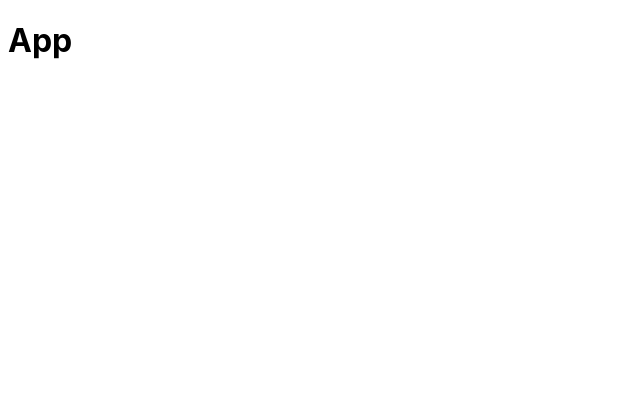
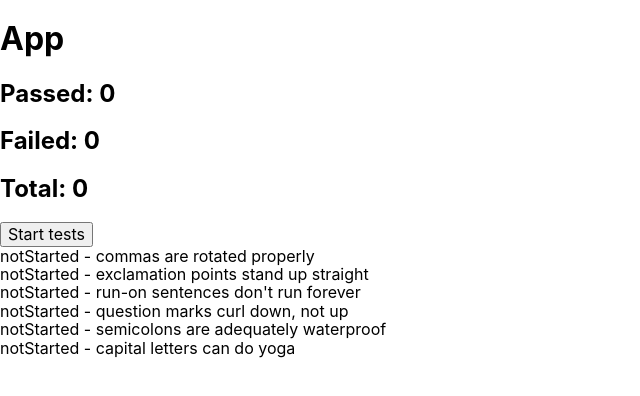
Before and after one commit to alejandronanez/test-dashboard, a React (Create React App) app: page / in a window 1280 px wide. Shown: the top 396 px of the page, without its empty margins (0-640 px from the left). Built offline with nearby package versions, Linux system fonts and the light colour scheme.

Commit message:
running tests

```diff
--- a/public/index.html
+++ b/public/index.html
@@ -1,5 +1,6 @@
 <!DOCTYPE html>
 <html lang="en">
+
 <head>
   <meta charset="utf-8">
   <meta name="viewport" content="width=device-width, initial-scale=1, shrink-to-fit=no">
@@ -10,6 +11,7 @@
     -->
   <link rel="manifest" href="%PUBLIC_URL%/manifest.json">
   <link rel="shortcut icon" href="%PUBLIC_URL%/favicon.ico">
+  <link rel="stylesheet" href="https://cdnjs.cloudflare.com/ajax/libs/normalize/8.0.0/normalize.min.css">
   <!--
       Notice the use of %PUBLIC_URL% in the tags above.
       It will be replaced with the URL of the `public` folder during the build.
@@ -21,6 +23,7 @@
     -->
   <title>React App</title>
 </head>
+
 <body>
   <noscript>
     You need to enable JavaScript to run this app.
@@ -37,4 +40,5 @@
       To create a production bundle, use `npm run build` or `yarn build`.
     -->
 </body>
+
 </html>
--- a/src/App.css
+++ b/src/App.css
@@ -1,3 +1,5 @@
 body {
+  margin: 0;
+  padding: 0;
   font-family: -apple-system, BlinkMacSystemFont, 'Segoe UI', Roboto, Oxygen, Ubuntu, Cantarell, 'Open Sans', 'Helvetica Neue', sans-serif
 }
--- a/src/App.js
+++ b/src/App.js
@@ -1,10 +1,133 @@
 import React, { Component } from 'react';
 import './App.css';
+import { generateDummyTest } from './utils';
 
 class App extends Component {
+  constructor() {
+    super();
+    this.state = {
+      tests: [
+        { description: 'commas are rotated properly' },
+        { description: 'exclamation points stand up straight' },
+        { description: "run-on sentences don't run forever" },
+        { description: 'question marks curl down, not up' },
+        { description: 'semicolons are adequately waterproof' },
+        { description: 'capital letters can do yoga' },
+      ],
+      testSuite: {
+        notStarted: new Map(),
+        running: new Map(),
+        passed: new Map(),
+        failed: new Map(),
+      },
+      finished: false,
+      passed: 0,
+      failed: 0,
+      total: 0,
+    };
+  }
+
+  componentDidMount = () => {
+    this.getNotStartedTests();
+  };
+
+  getNotStartedTests = () => {
+    const { tests, testSuite } = this.state;
+
+    const updatedTestSuite = tests.reduce(
+      (testMap, test, i) => ({
+        ...testMap,
+        notStarted: testMap.notStarted.set(`${i}`, test),
+      }),
+      testSuite
+    );
+
+    this.setState(() => ({ testSuite: updatedTestSuite }));
+  };
+
+  updateTotals = () => {
+    this.setState(prevState => ({
+      failed: this.state.testSuite.failed.size,
+      passed: this.state.testSuite.passed.size,
+      total:
+        this.state.testSuite.failed.size + this.state.testSuite.passed.size,
+    }));
+  };
+
+  individualUnitTest = (test, index) => {
+    generateDummyTest()(testResult => {
+      const { testSuite } = this.state;
+      const clonedPassedTest = new Map(testSuite.passed);
+      const clonedFailedTest = new Map(testSuite.failed);
+      const clonedRunningTest = new Map(testSuite.running);
+
+      const passedTest = testResult
+        ? clonedPassedTest.set(index, test)
+        : clonedPassedTest;
+      const failedTest = !testResult
+        ? clonedFailedTest.set(index, test)
+        : clonedFailedTest;
+      clonedRunningTest.delete(index);
+
+      this.setState(
+        prevState => ({
+          testSuite: {
+            ...prevState.testSuite,
+            running: clonedRunningTest,
+            passed: passedTest,
+            failed: failedTest,
+          },
+        }),
+        this.updateTotals
+      );
+    });
+  };
+
+  triggerTests = () => {
+    const { running } = this.state.testSuite;
+
+    running.forEach(this.individualUnitTest);
+  };
+
+  handleStartTests = () => {
+    const { testSuite } = this.state;
+    const running = testSuite.notStarted;
+
+    this.setState(
+      prevState => ({
+        testSuite: {
+          ...prevState.testSuite,
+          notStarted: new Map(),
+          running,
+        },
+      }),
+      this.triggerTests
+    );
+  };
+
+  renderTestGroup = testGroup => {
+    return Array.from(this.state.testSuite[testGroup].values()).map(test => (
+      <div key={test.description}>
+        {testGroup} - {test.description}
+      </div>
+    ));
+  };
+
   render() {
+    const { failed, passed, total } = this.state;
+
     return (
-      <h1>App</h1>
+      <section>
+        <h1>App</h1>
+        <h2>Passed: {passed}</h2>
+        <h2>Failed: {passed}</h2>
+        <h2>Total: {total}</h2>
+        <button onClick={this.handleStartTests}>Start tests</button>
+        {this.renderTestGroup('notStarted')}
+        {this.renderTestGroup('running')}
+        {this.renderTestGroup('passed')}
+        {this.renderTestGroup('failed')}
+      </section>
     );
   }
 }
--- a/src/index.css
+++ /dev/null
@@ -1,5 +0,0 @@
-body {
-  margin: 0;
-  padding: 0;
-  font-family: sans-serif;
-}
--- /dev/null
+++ b/src/utils.js
@@ -0,0 +1,10 @@
+export function generateDummyTest() {
+  var delay = 7000 + Math.random() * 7000;
+  var testPassed = Math.random() > 0.5;
+
+  return function (callback) {
+    setTimeout(function () {
+      callback(testPassed);
+    }, delay);
+  };
+};
```
Also changed, not shown: src/logo.svg (deleted). Lines whose indentation alone changed are shown as unchanged.
